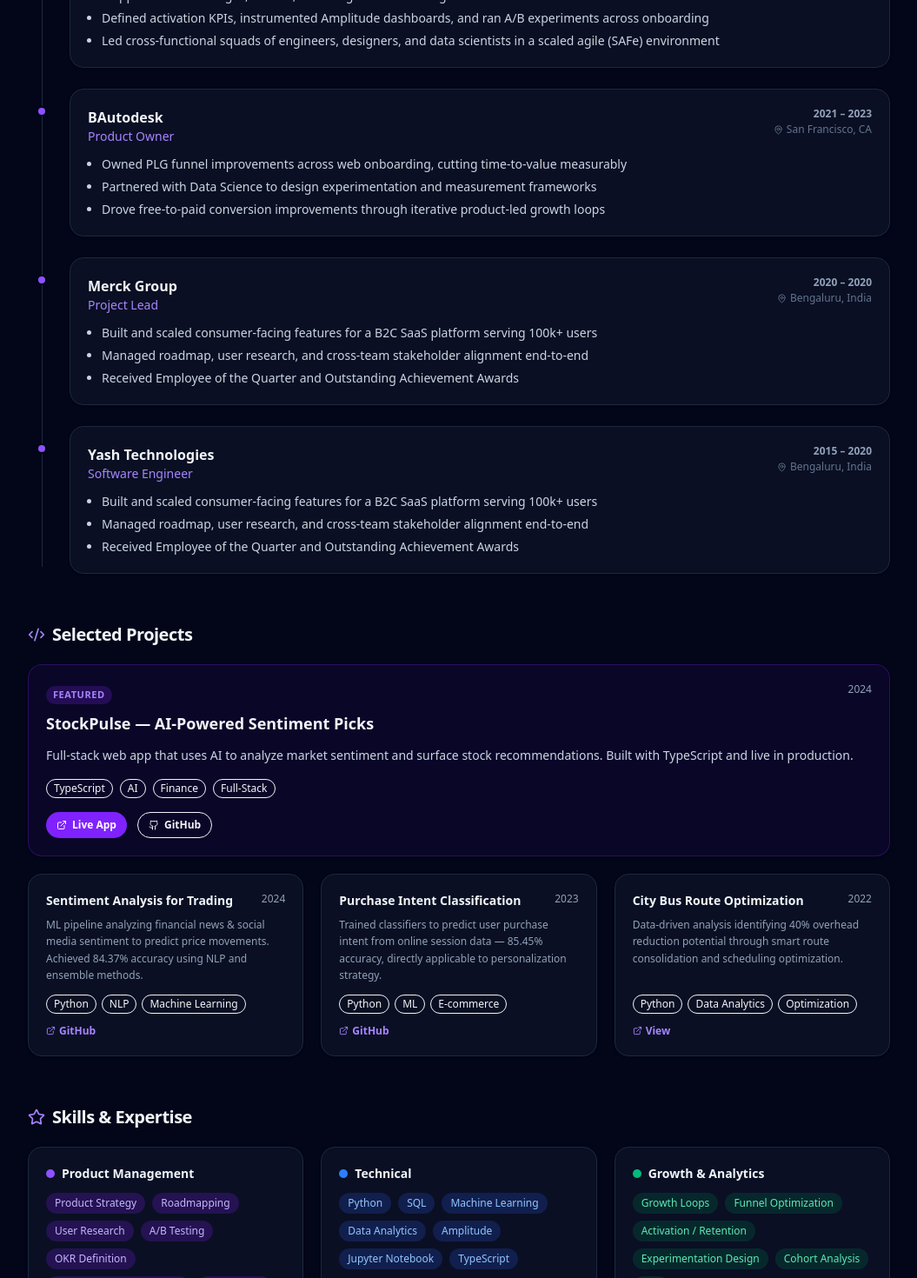
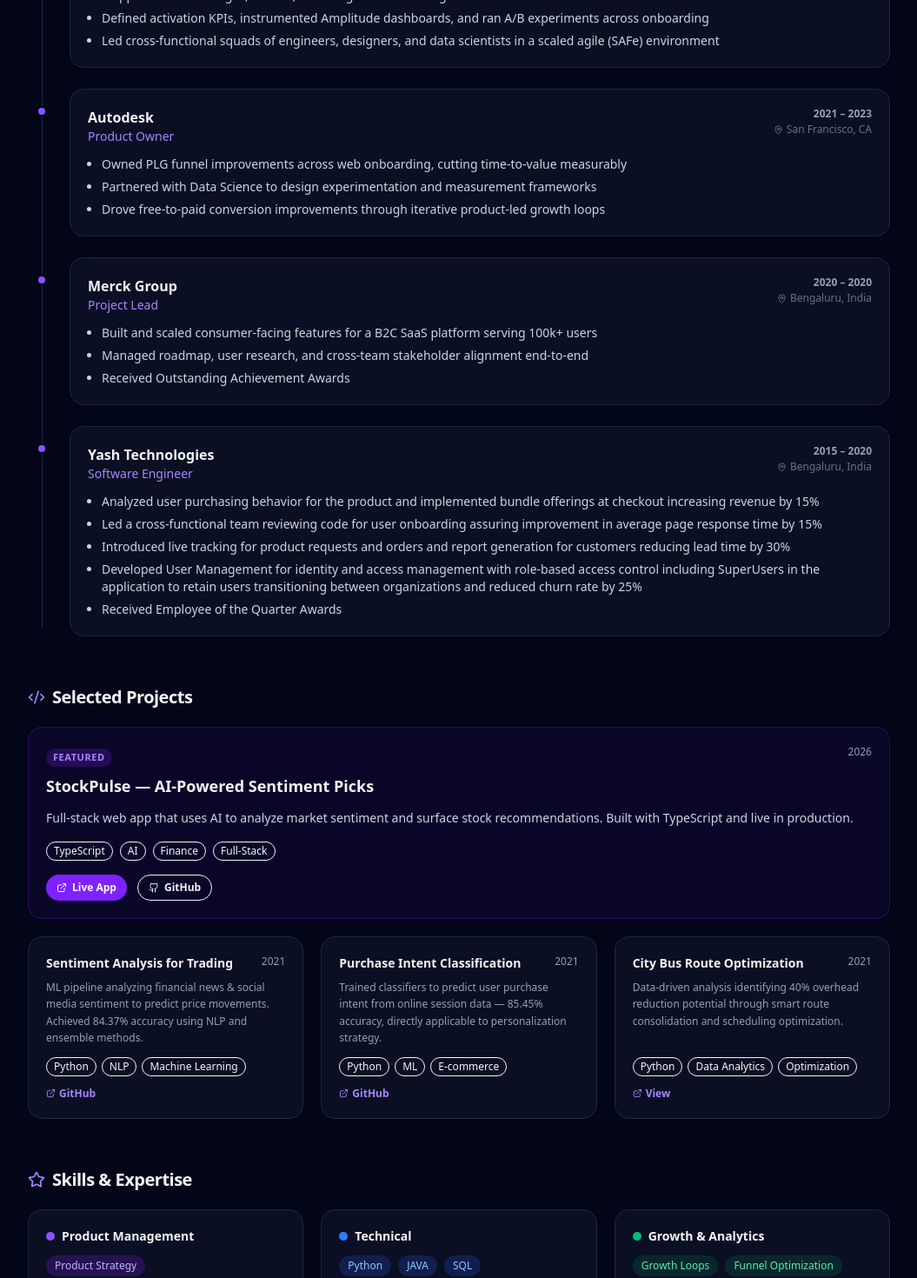
Before and after one commit to pvatsa0903/phalguni-site, a React (Vite) app: page / in a window 1280 px wide. Shown: the part 1260-2730 px from the top of the page at 87% size, without its empty margins (112-1167 px from the left). Built offline with nearby package versions, Linux system fonts and the light colour scheme.

Commit message:
Revise experience and project details in App.jsx
Updated company names, timelines, and bullet points in the experience and projects sections. Improved clarity and accuracy of the information presented.

```diff
--- a/src/App.jsx
+++ b/src/App.jsx
@@ -53,7 +53,7 @@
     ],
   },
   {
-    company: "BAutodesk",
+    company: "Autodesk",
     role: "Product Owner",
     period: "2021 – 2023",
     location: "San Francisco, CA",
@@ -71,7 +71,7 @@
     bullets: [
       "Built and scaled consumer-facing features for a B2C SaaS platform serving 100k+ users",
       "Managed roadmap, user research, and cross-team stakeholder alignment end-to-end",
-      "Received Employee of the Quarter and Outstanding Achievement Awards",
+      "Received Outstanding Achievement Awards",
     ],
   },
     {
@@ -80,9 +80,11 @@
     period: "2015 – 2020",
     location: "Bengaluru, India",
     bullets: [
-      "Built and scaled consumer-facing features for a B2C SaaS platform serving 100k+ users",
-      "Managed roadmap, user research, and cross-team stakeholder alignment end-to-end",
-      "Received Employee of the Quarter and Outstanding Achievement Awards",
+      "Analyzed user purchasing behavior for the product and implemented bundle offerings at checkout increasing revenue by 15%",
+      "Led a cross-functional team reviewing code for user onboarding assuring improvement in average page response time by 15%",
+      "Introduced live tracking for product requests and orders and report generation for customers reducing lead time by 30%",
+      "Developed User Management for identity and access management with role-based access control including SuperUsers in the application to retain users transitioning between organizations and reduced churn rate by 25%",
+      "Received Employee of the Quarter Awards",
     ],
   },
 ];
@@ -90,7 +92,7 @@
 const projects = [
   {
     title: "StockPulse — AI-Powered Sentiment Picks",
-    timeline: "2024",
+    timeline: "2026",
     description:
       "Full-stack web app that uses AI to analyze market sentiment and surface stock recommendations. Built with TypeScript and live in production.",
     tags: ["TypeScript", "AI", "Finance", "Full-Stack"],
@@ -101,7 +103,7 @@
   },
   {
     title: "Sentiment Analysis for Trading",
-    timeline: "2024",
+    timeline: "2021",
     description:
       "ML pipeline analyzing financial news & social media sentiment to predict price movements. Achieved 84.37% accuracy using NLP and ensemble methods.",
     tags: ["Python", "NLP", "Machine Learning"],
@@ -111,7 +113,7 @@
   },
   {
     title: "Purchase Intent Classification",
-    timeline: "2023",
+    timeline: "2021",
     description:
       "Trained classifiers to predict user purchase intent from online session data — 85.45% accuracy, directly applicable to personalization strategy.",
     tags: ["Python", "ML", "E-commerce"],
@@ -121,7 +123,7 @@
   },
   {
     title: "City Bus Route Optimization",
-    timeline: "2022",
+    timeline: "2021",
     description:
       "Data-driven analysis identifying 40% overhead reduction potential through smart route consolidation and scheduling optimization.",
     tags: ["Python", "Data Analytics", "Optimization"],
@@ -136,7 +138,7 @@
     label: "Product Management",
     color: "violet",
     items: [
-      "Product Strategy", "Roadmapping", "User Research",
+      "Product Strategy", "Roadmap and Prioritization", "User Research",
       "A/B Testing", "OKR Definition", "Stakeholder Management",
       "Agile / SAFe", "PRD Writing",
     ],
@@ -145,7 +147,7 @@
     label: "Technical",
     color: "blue",
     items: [
-      "Python", "SQL", "Machine Learning", "Data Analytics",
+      "Python","JAVA" ,"SQL", "Machine Learning", "Data Analytics",
       "Amplitude", "Jupyter Notebook", "TypeScript",
     ],
   },
```
